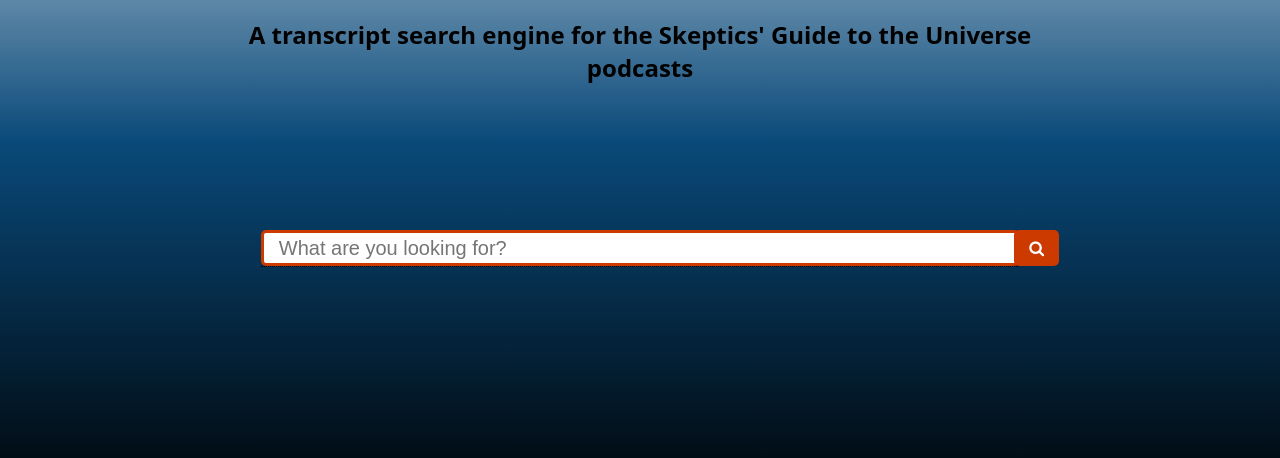
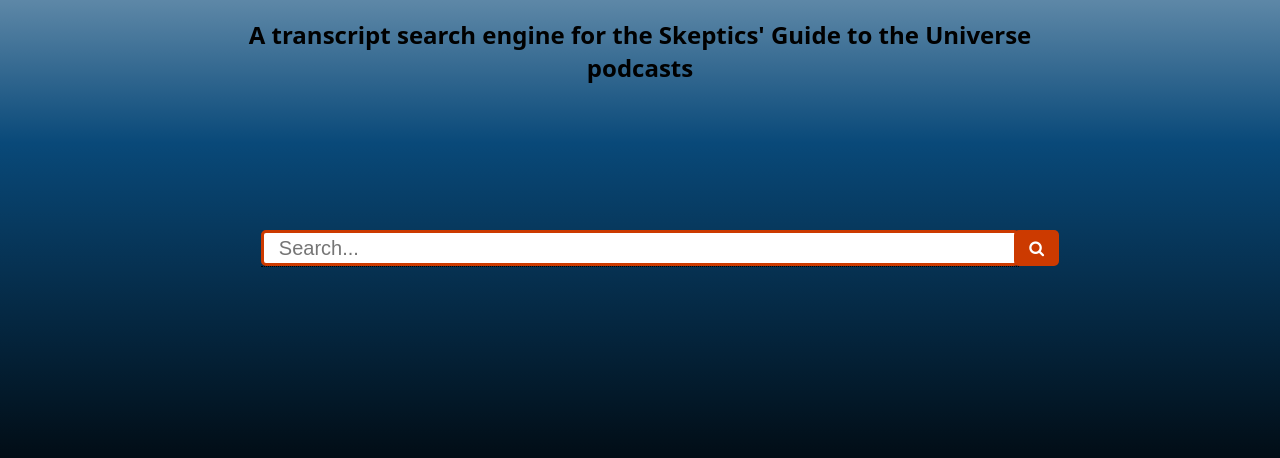
Before and after one commit to mgierada/TGSE, a Django app: page / in a window 1280 px wide. Shown: the part 273-731 px from the top of the page. Run offline with Django 3.2, Linux system fonts and the light colour scheme; some libraries are stand-ins or nearby versions.

Commit message:
fix: adding 'Search...' as an initial text in search box

```diff
--- a/templates/home.html
+++ b/templates/home.html
@@ -29,7 +29,7 @@
             <form class="SearchBar" method="GET" action="{% url 'search_results' %}">
                 <div class="search tooltip">
                     <span class="tooltiptext">use quotation marks for an exact search e.g. 'covid vaccine'</span>
-                    <input type="text" class="searchTerm" placeholder="What are you looking for?" name="q">
+                    <input type="text" class="searchTerm" placeholder="Search..." name="q">
                     <input type="submit" class="searchButton">
                 </div>
             </form>
```
